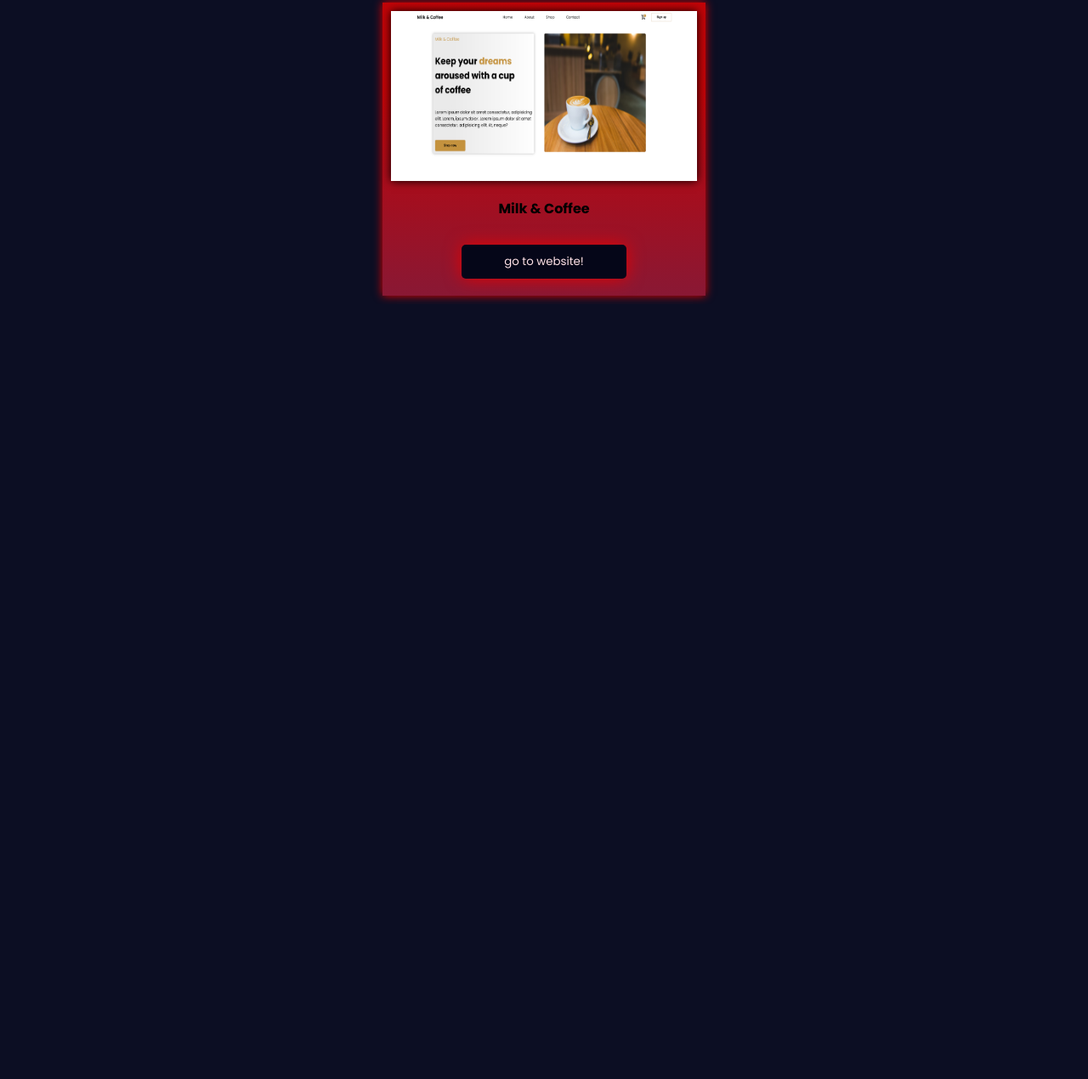
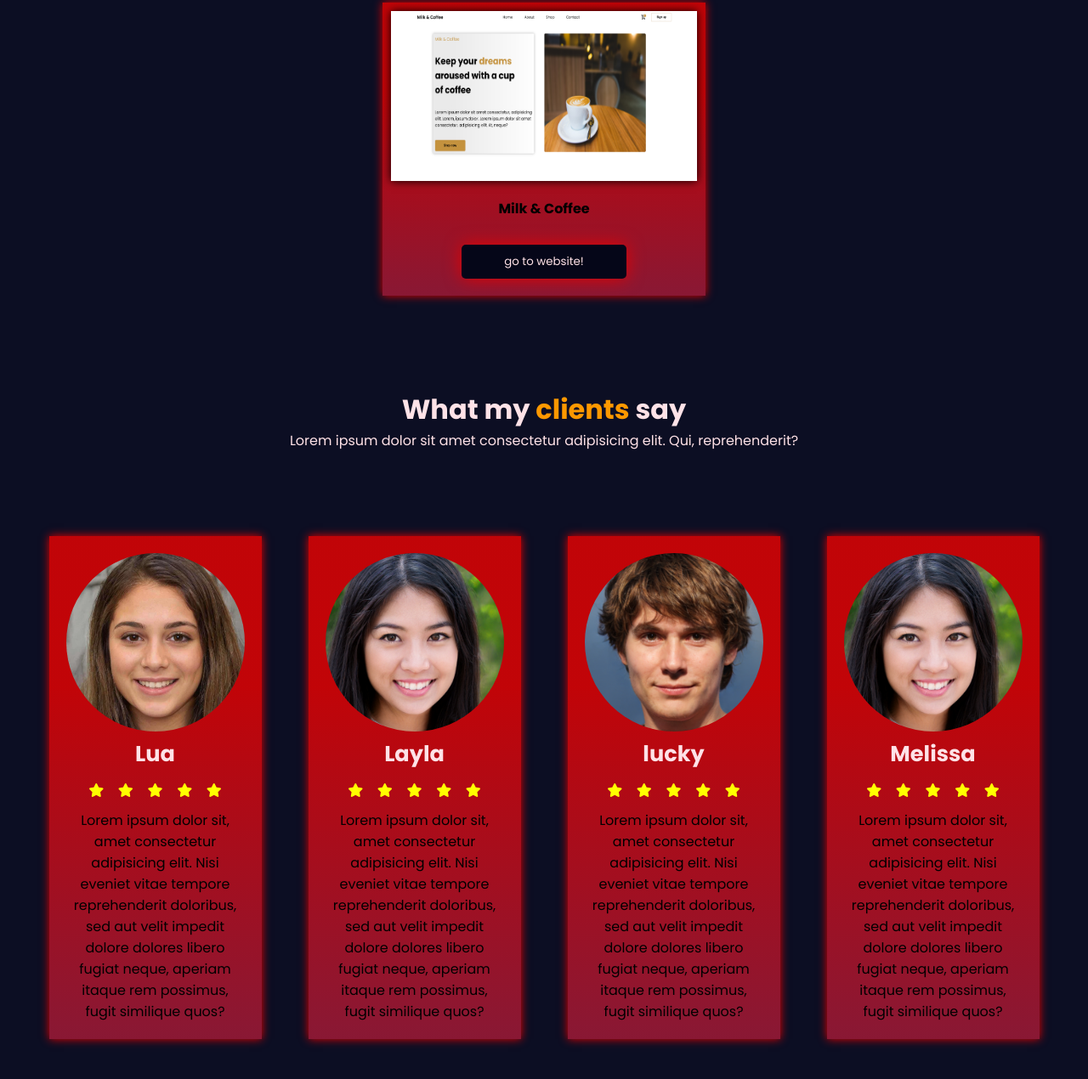
Before and after one commit to Robertavancini/Portfolio, a plain HTML site: page index.html in a window 1280 px wide. Shown: the part 2383-3653 px from the top of the page at 85% size. Before the commit the page ends 2741 px from the top, so only its background shows below. Drawn offline with nearby package versions, Linux system fonts and the light colour scheme; a web font is replaced by a local one.

Commit message:
client container created

```diff
--- a/aside.css
+++ b/aside.css
@@ -1,4 +1,4 @@
-aside{
+aside {
   max-width: 1300px;
   display: flex;
   flex-direction: column;
@@ -6,31 +6,23 @@ aside{
   gap: 10px;
   margin: 0px auto;
   justify-content: center;
-
 }
 .aside-description {
   text-align: center;
-    margin:  100px auto;
-     color:var(--white-color);
-
-
+  margin: 100px auto;
+  color: var(--white-color);
 }
 
-.aside-description  p {
+.aside-description p {
   color: var(--white-color);
 }
 .projects-container {
-
-    background: linear-gradient(180deg,#e80202d2 30%, #891834 100%);
+  background: linear-gradient(180deg, #e80202d2 30%, #891834 100%);
   box-shadow: 0 0 10px var(--primary-color);
   text-align: center;
   max-width: 380px;
   margin: 10px;
   padding: 10px;
-
-
-
-
 }
 
 .projects {
@@ -39,28 +31,23 @@ aside{
   max-width: 1300px;
 
   justify-content: center;
-    gap:15px;
-
-
+  gap: 15px;
 }
 
 .projects-container div button a {
   color: var(--white-color);
   text-decoration: none;
-
 }
 
 .projects-container button:hover {
-    transition: .5s;
+  transition: 0.5s;
   background-color: #363740;
   box-shadow: 0 0 20px var(--primary-color);
-
 }
 .projects-container div button a:hover {
-    transition: .5s;
+  transition: 0.5s;
   color: var(--light-color);
 }
-
 
 aside img {
   height: 200px;
@@ -72,14 +59,11 @@ aside img {
   gap: 20px;
   display: flex;
   flex-direction: column;
-
 }
 
 .projects-container:hover {
-    background: linear-gradient(3600deg,#d81a1a 0%, #891834 100%);
+  background: linear-gradient(3600deg, #d81a1a 0%, #891834 100%);
   box-shadow: 0 0 10px var(--primary-color);
   transform: translateY(-20px);
   transition: 0.5s;
-
-
 }
--- /dev/null
+++ b/container.css
@@ -0,0 +1,54 @@
+.client-container {
+  display: flex;
+  gap: 20px;
+  max-width: 1200px;
+  margin: 0 auto;
+  flex-wrap: wrap;
+}
+
+.container .client-description {
+  text-align: center;
+  margin: 100px 0 0 0;
+  color: var(--white-color);
+}
+.client-cards {
+  text-align: center;
+  max-width: 250px;
+  margin: 100px auto;
+  padding: 20px;
+  box-shadow: 0 0 10px var(--primary-color);
+  background: linear-gradient(180deg, #e80202d2 30%, #891834 100%);
+}
+
+.client-cards:hover {
+  background: linear-gradient(3600deg, #d81a1a 0%, #891834 100%);
+  box-shadow: 0 0 10px var(--primary-color);
+  transform: translateY(-20px);
+  transition: 0.5s;
+}
+
+.client-cards img {
+  width: 100%;
+  border-radius: 100%;
+}
+
+.client-cards h4 {
+  color: var(--white-color);
+  text-align: center;
+  font-size: 1.6rem;
+}
+
+.client-cards .five-stars {
+  color: yellow;
+
+  width: 200px;
+  display: flex;
+  justify-content: space-evenly;
+  padding: 5px;
+  margin: 10px auto;
+}
+
+.client-card p {
+  background-color: red;
+  text-align: center;
+}
--- a/index.html
+++ b/index.html
@@ -12,6 +12,7 @@
     <link rel="stylesheet" href="styles/main.css" />
     <link rel="stylesheet" href="styles/section.css" />
     <link rel="stylesheet" href="aside.css" />
+    <link rel="stylesheet" href="container.css" />
     <script
       src="https://kit.fontawesome.com/f295a6c74a.js"
       crossorigin="anonymous"
@@ -50,12 +51,13 @@
             enjoy the visit
           </p>
 
-          <button><a href="">
-             Download CV</a></button>
+          <button><a href=""> Download CV</a></button>
         </div>
         <div class="img-container">
           <img src="assets/images/profile-picture.png" alt="" />
-          <div><h1><span>Front-End</span> Developer</h1></div>
+          <div>
+            <h1><span>Front-End</span> Developer</h1>
+          </div>
         </div>
       </div>
     </main>
@@ -217,8 +219,84 @@
       </div>
     </aside>
 
-    <div class="client-container">
-
+    <div class="container" id="client">
+      <div class="client-description">
+        <h1>What my <span>clients</span> say</h1>
+        <p>
+          Lorem ipsum dolor sit amet consectetur adipisicing elit. Qui,
+          reprehenderit?
+        </p>
+      </div>
+      <div class="client-container">
+        <div class="client-cards">
+          <img src="assets/images/This-is-not-a-person-3j.webp" alt="" />
+          <h4>Lua</h4>
+          <div class="five-stars">
+            <i class="fa-solid fa-star"></i>
+            <i class="fa-solid fa-star"></i>
+            <i class="fa-solid fa-star"></i>
+            <i class="fa-solid fa-star"></i>
+            <i class="fa-solid fa-star"></i>
+          </div>
+          <p>
+            Lorem ipsum dolor sit, amet consectetur adipisicing elit. Nisi
+            eveniet vitae tempore reprehenderit doloribus, sed aut velit impedit
+            dolore dolores libero fugiat neque, aperiam itaque rem possimus,
+            fugit similique quos?
+          </p>
+        </div>
+        <div class="client-cards">
+          <img src="assets/images/This-is-not-a-person-2-1.jpeg" alt="" />
+          <h4>Layla</h4>
+          <div class="five-stars">
+            <i class="fa-solid fa-star"></i>
+            <i class="fa-solid fa-star"></i>
+            <i class="fa-solid fa-star"></i>
+            <i class="fa-solid fa-star"></i>
+            <i class="fa-solid fa-star"></i>
+          </div>
+          <p>
+            Lorem ipsum dolor sit, amet consectetur adipisicing elit. Nisi
+            eveniet vitae tempore reprehenderit doloribus, sed aut velit impedit
+            dolore dolores libero fugiat neque, aperiam itaque rem possimus,
+            fugit similique quos?
+          </p>
+        </div>
+        <div class="client-cards">
+          <img src="assets/images/this-is-not-a-person-2.png" alt="" />
+          <h4>lucky</h4>
+          <div class="five-stars">
+            <i class="fa-solid fa-star"></i>
+            <i class="fa-solid fa-star"></i>
+            <i class="fa-solid fa-star"></i>
+            <i class="fa-solid fa-star"></i>
+            <i class="fa-solid fa-star"></i>
+          </div>
+          <p>
+            Lorem ipsum dolor sit, amet consectetur adipisicing elit. Nisi
+            eveniet vitae tempore reprehenderit doloribus, sed aut velit impedit
+            dolore dolores libero fugiat neque, aperiam itaque rem possimus,
+            fugit similique quos?
+          </p>
+        </div>
+        <div class="client-cards">
+          <img src="assets/images/This-is-not-a-person-2-1.jpeg" alt="" />
+          <h4>Melissa</h4>
+          <div class="five-stars">
+            <i class="fa-solid fa-star"></i>
+            <i class="fa-solid fa-star"></i>
+            <i class="fa-solid fa-star"></i>
+            <i class="fa-solid fa-star"></i>
+            <i class="fa-solid fa-star"></i>
+          </div>
+          <p>
+            Lorem ipsum dolor sit, amet consectetur adipisicing elit. Nisi
+            eveniet vitae tempore reprehenderit doloribus, sed aut velit impedit
+            dolore dolores libero fugiat neque, aperiam itaque rem possimus,
+            fugit similique quos?
+          </p>
+        </div>
+      </div>
     </div>
 
     <script>
--- a/styles/globals.css
+++ b/styles/globals.css
@@ -1,21 +1,16 @@
-
-@import url('https://fonts.googleapis.com/css2?family=Poppins:ital,wght@0,100;0,200;0,300;0,400;0,500;0,600;0,700;0,800;0,900;1,100;1,200;1,300;1,400;1,500;1,600;1,700;1,800;1,900&family=Roboto:ital,wght@0,100..900;1,100..900&family=Special+Gothic+Expanded+One&display=swap');
-
+@import url("https://fonts.googleapis.com/css2?family=Poppins:ital,wght@0,100;0,200;0,300;0,400;0,500;0,600;0,700;0,800;0,900;1,100;1,200;1,300;1,400;1,500;1,600;1,700;1,800;1,900&family=Roboto:ital,wght@0,100..900;1,100..900&family=Special+Gothic+Expanded+One&display=swap");
 
 :root {
   --primary-color: #e80202;
-    --light-color:#fd9800;
-    --dark-color:#0c0e23;
-    --white-color:#ffe2e7;
-
+  --light-color: #fd9800;
+  --dark-color: #0c0e23;
+  --white-color: #ffe2e7;
 }
 * {
   margin: 0;
   padding: 0;
   box-sizing: border-box;
-    font-family:'Poppins', sans-serif ;
-
-
+  font-family: "Poppins", sans-serif;
 }
 
 body {
@@ -29,7 +24,7 @@ background-color: var(--dark-color);
 }
 
 button {
-    transition: .5s;
+  transition: 0.5s;
   background-color: #050618;
   box-shadow: 0 0 20px var(--primary-color);
   padding: 10px 30px;
@@ -40,7 +35,7 @@ button {
 }
 
 button:hover {
-    transition: .5s;
+  transition: 0.5s;
   background-color: #363740;
   box-shadow: 0 0 20px var(--primary-color);
 }
@@ -49,13 +44,11 @@ button a {
   text-decoration: none;
   color: var(--white-color);
   padding: 10px 20px;
-
 }
 button > a:hover {
-    transition: .5s;
+  transition: 0.5s;
   color: var(--light-color);
 }
-
 
 span {
   color: var(--light-color);
--- a/styles/header.css
+++ b/styles/header.css
@@ -12,7 +12,6 @@ header {
   left: 0;
   box-shadow: 0 0 10px rgba(0, 0, 0, 0.638);
   z-index: 999;
-
 }
 
 header ul {
@@ -22,24 +21,19 @@ header ul {
   align-items: center;
 }
 
-
-
 header ul li {
   list-style: none;
-
 }
-
 
 header ul li a {
   text-decoration: none;
   color: var(--white-color);
   padding: 5px 20px;
-
 }
 
 header ul li a:hover {
   color: var(--primary-color);
-    transition: .5s;
+  transition: 0.5s;
 }
 
 .mobile-icon {
@@ -53,18 +47,21 @@ header ul li a:hover {
     position: absolute;
     top: 60px;
     right: 0;
-      background-color: rgba(0, 0, 0, 0.9); /* ou qualquer cor de fundo que combine */
+    background-color: rgba(
+      0,
+      0,
+      0,
+      0.9
+    ); /* ou qualquer cor de fundo que combine */
     width: 100%;
     padding: 1rem;
     flex-direction: column;
     align-items: center;
     text-align: center;
-
   }
 
   .nav-bar.active {
     display: flex;
-
   }
 
   .ul-nav {
@@ -77,9 +74,4 @@ header ul li a:hover {
     display: block;
     font-size: 25px;
   }
-
-
-
-
-
 }
```
Also changed, not shown: styles/main.css (+4 -11 lines), styles/section.css (+3 -22 lines), assets/images/This-is-not-a-person-2-1.jpeg (added), assets/images/This-is-not-a-person-3j.webp (added), assets/images/this-is-not-a-person-2.png (added). Lines whose indentation alone changed are shown as unchanged.
